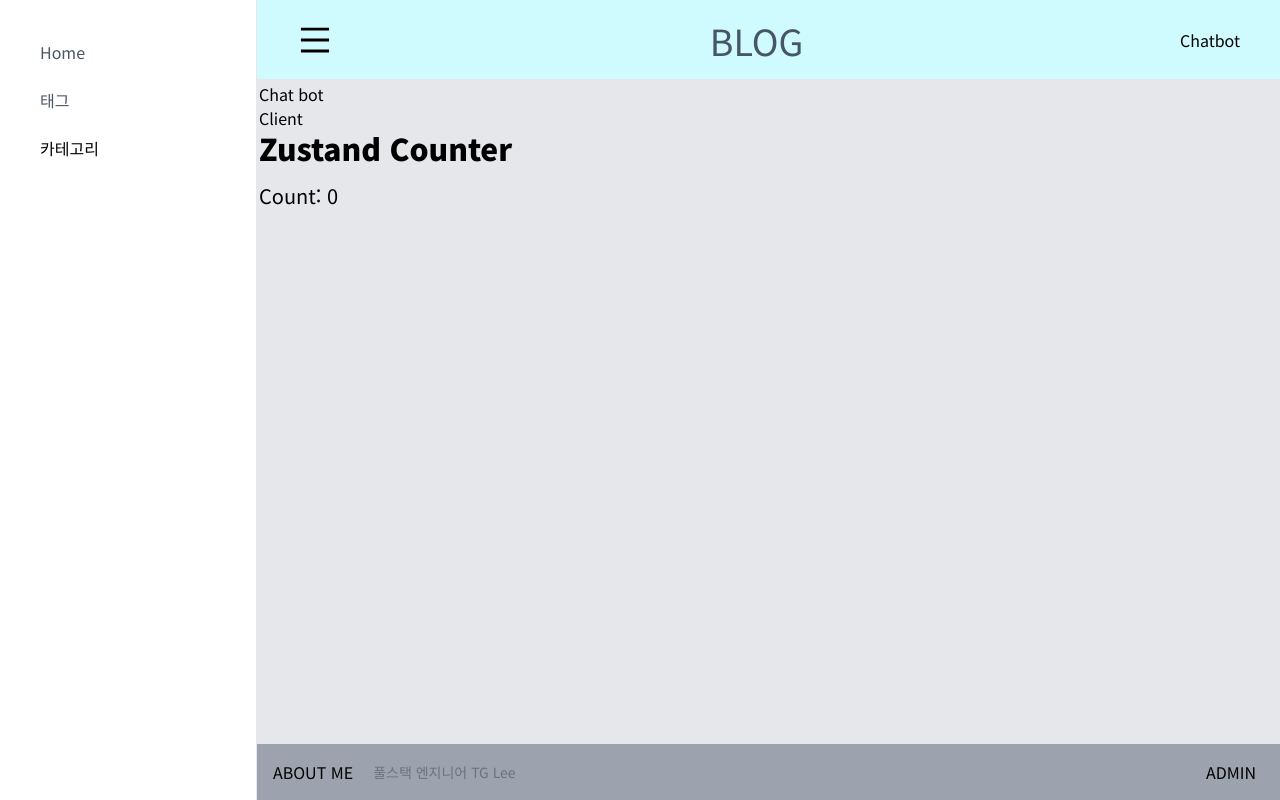
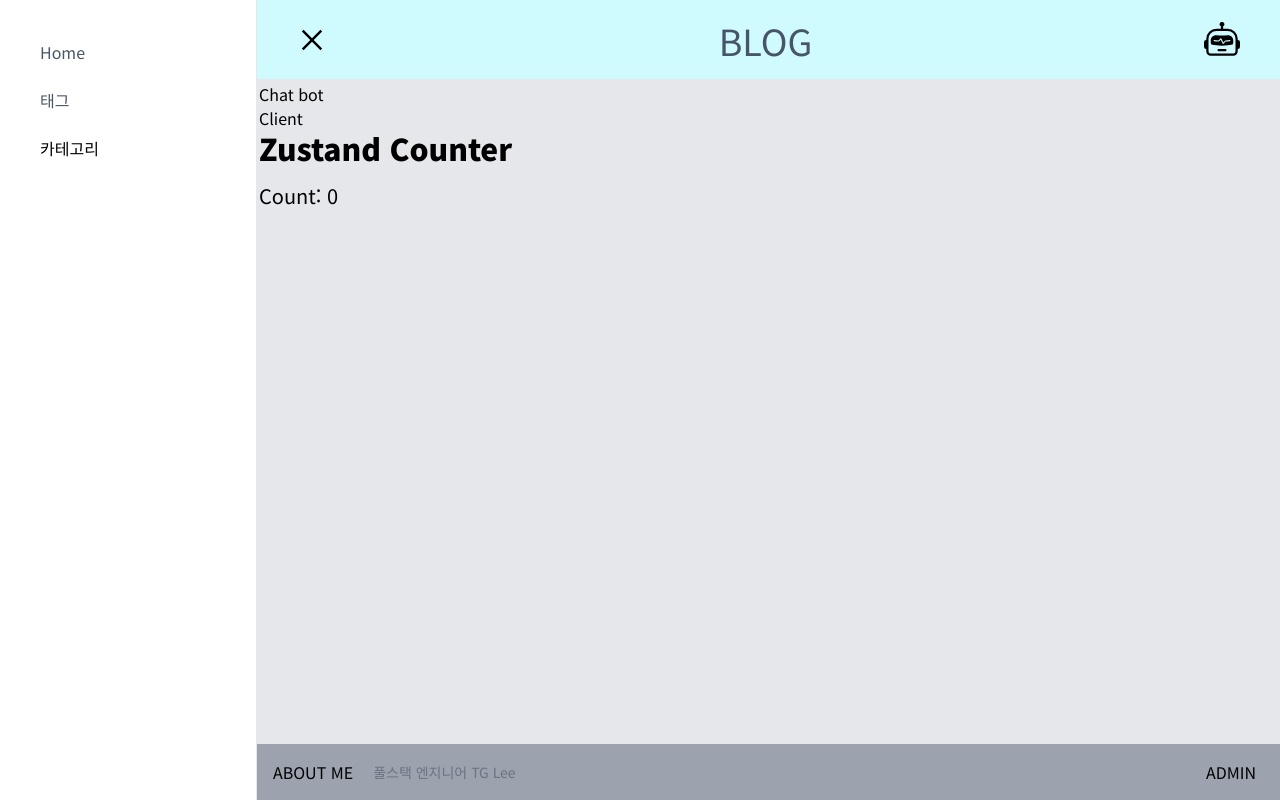
Before and after one commit to 82orez/next-blog-chatbot, a Next.js app: page / in a window 1280 px wide. Built offline with nearby package versions, Linux system fonts and the light colour scheme.

Commit message:
Header-2

```diff
--- a/src/components/Header.tsx
+++ b/src/components/Header.tsx
@@ -1,16 +1,24 @@
+"use client";
+
 import Link from "next/link";
-import { AiOutlineMenu } from "react-icons/ai";
+import { AiOutlineClose, AiOutlineMenu } from "react-icons/ai";
+import useSidebarStateStore from "@/stores/sidebarStore";
+import { BsRobot } from "react-icons/bs";
 
 export default function Header() {
+  const { isOpen, toggle } = useSidebarStateStore();
+
   return (
     <header className="flex h-16 items-center justify-between border-b bg-cyan-100 px-4 lg:h-20 lg:px-10">
-      <button className={"text-3xl lg:text-4xl"}>
-        <AiOutlineMenu />
+      <button className={"text-2xl lg:text-3xl"} onClick={toggle}>
+        {isOpen ? <AiOutlineClose /> : <AiOutlineMenu />}
       </button>
       <Link href="/">
         <h1 className="text-3xl font-medium text-slate-600 lg:text-4xl">BLOG</h1>
       </Link>
-      <Link href={"/"}>Chatbot</Link>
+      <Link href={"/"} className={"text-3xl lg:text-4xl"}>
+        <BsRobot />
+      </Link>
     </header>
   );
 }
--- a/src/components/Sidebar.tsx
+++ b/src/components/Sidebar.tsx
@@ -6,7 +6,7 @@ import { AiFillGithub, AiFillInstagram, AiOutlineClose } from "react-icons/ai";
 import Link from "next/link";
 
 export default function Sidebar() {
-  const { isOpen, close } = useSidebarStateStore();
+  const { isOpen, toggle } = useSidebarStateStore();
   return (
     <div
       className={clsx("min-h-screen flex-col gap-6 border-r bg-white p-10 pr-6 text-base", {
--- a/src/stores/sidebarStore.ts
+++ b/src/stores/sidebarStore.ts
@@ -2,12 +2,12 @@ import { create } from "zustand";
 
 interface SidebarState {
   isOpen: boolean;
-  close: () => void;
+  toggle: () => void;
 }
 
 const useSidebarStateStore = create<SidebarState>((set) => ({
   isOpen: true,
-  close: () => set((state) => ({ isOpen: !state.isOpen })),
+  toggle: () => set((state) => ({ isOpen: !state.isOpen })),
 }));
 
 export default useSidebarStateStore;
```
